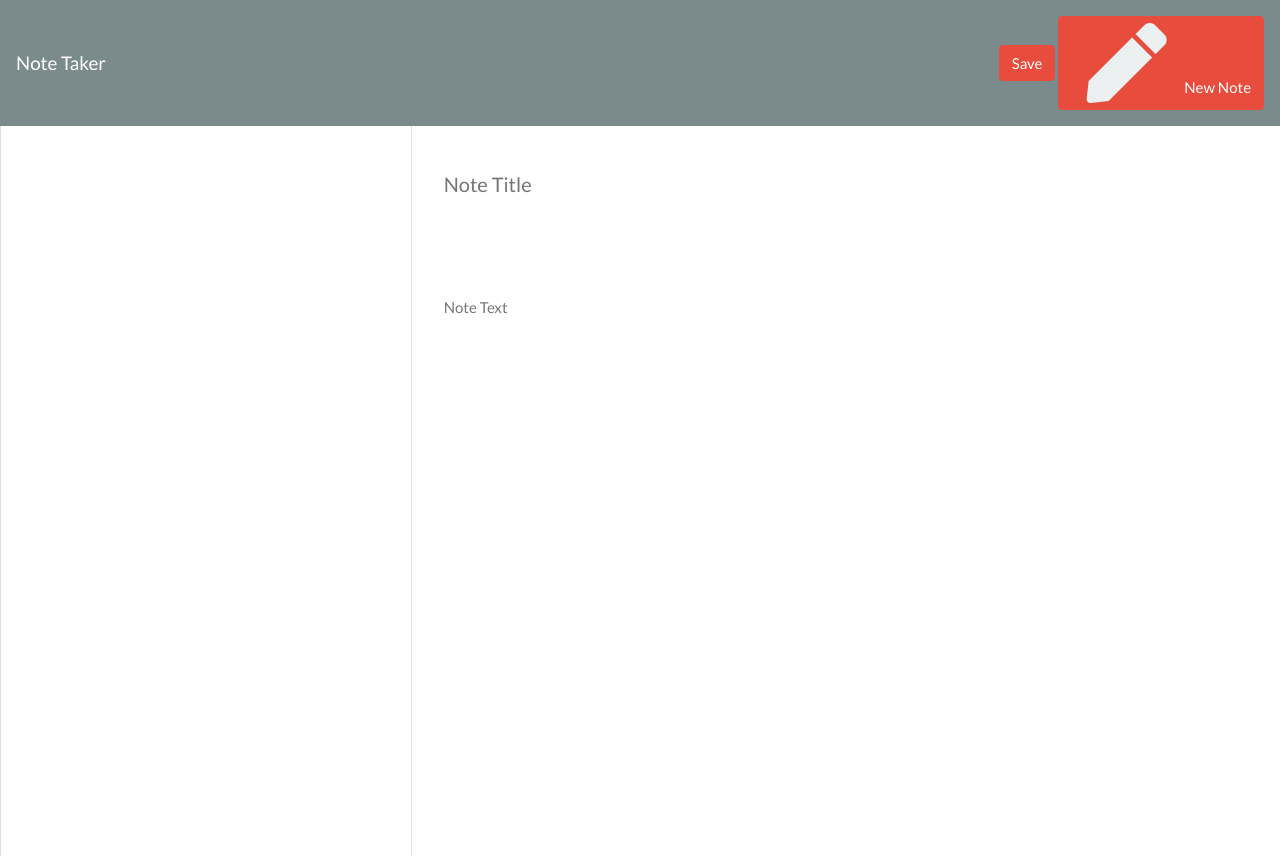
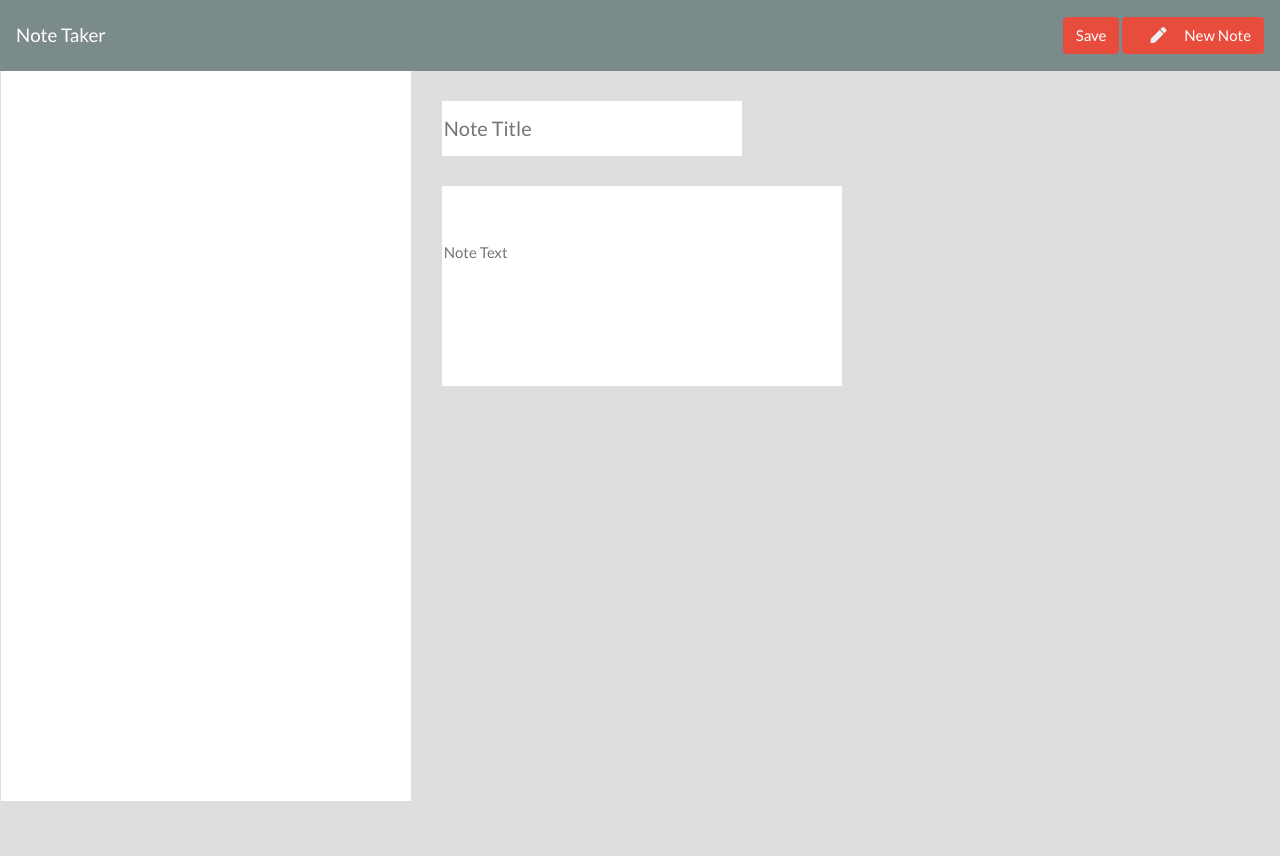
Before and after one commit to bpr59/Note-Taker-HW, a website: page public/notes.html in a window 1280 px wide. After the commit the page ends 801 px from the top, so only its background shows below. Drawn offline with nearby package versions, Linux system fonts and the light colour scheme; files that its build step writes are made by us from their sources; no server answers.

Commit message:
update css file with new values for 404 error page added to app

```diff
--- a/public/assets/css/styles.css
+++ b/public/assets/css/styles.css
@@ -11,7 +11,7 @@
 .icons i {
   margin-left: 15px;
   margin-right: 15px;
-  font-size: 5rem;
+  font-size: 1rem;
   cursor: pointer;
 }
 
@@ -68,3 +68,10 @@
   padding: 20px;
   cursor: pointer;
 }
+
+body {
+  background: #dedede;
+}
+.page-wrap {
+  min-height: 100vh;
+}
```
